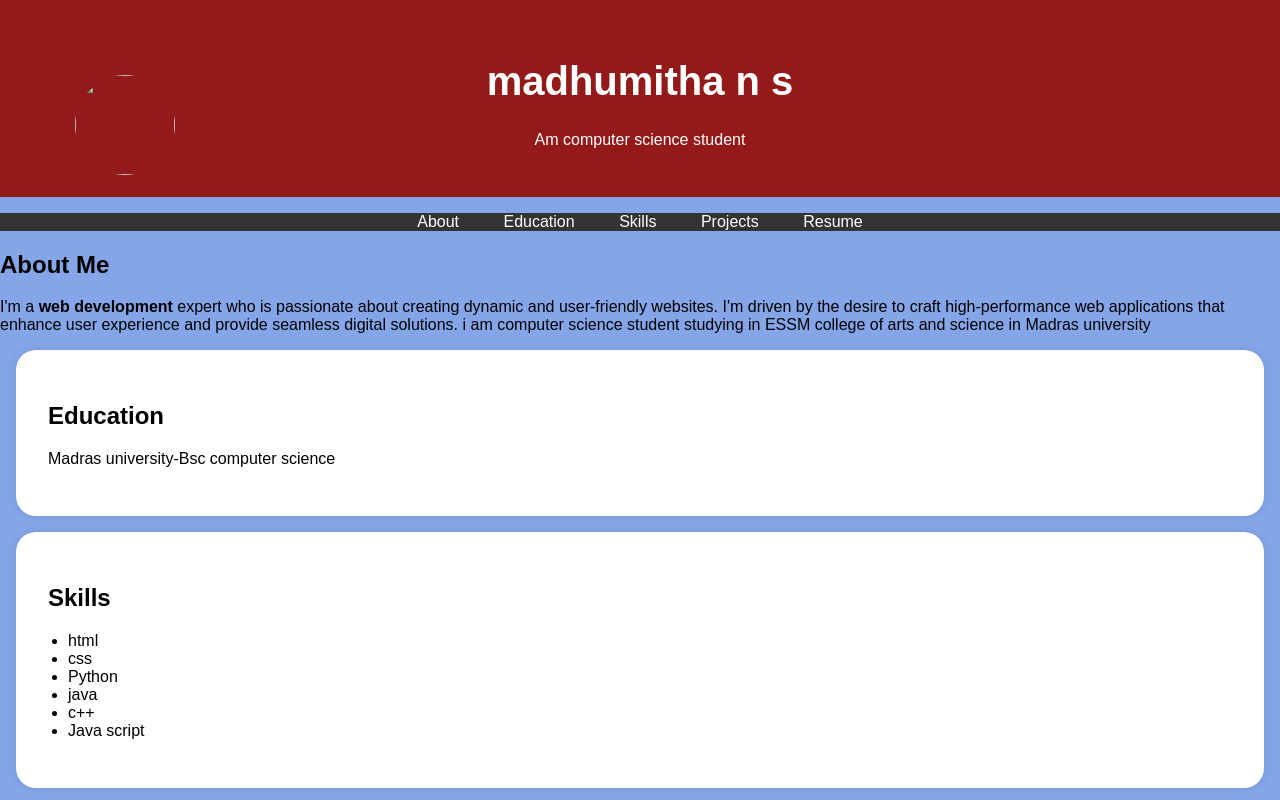
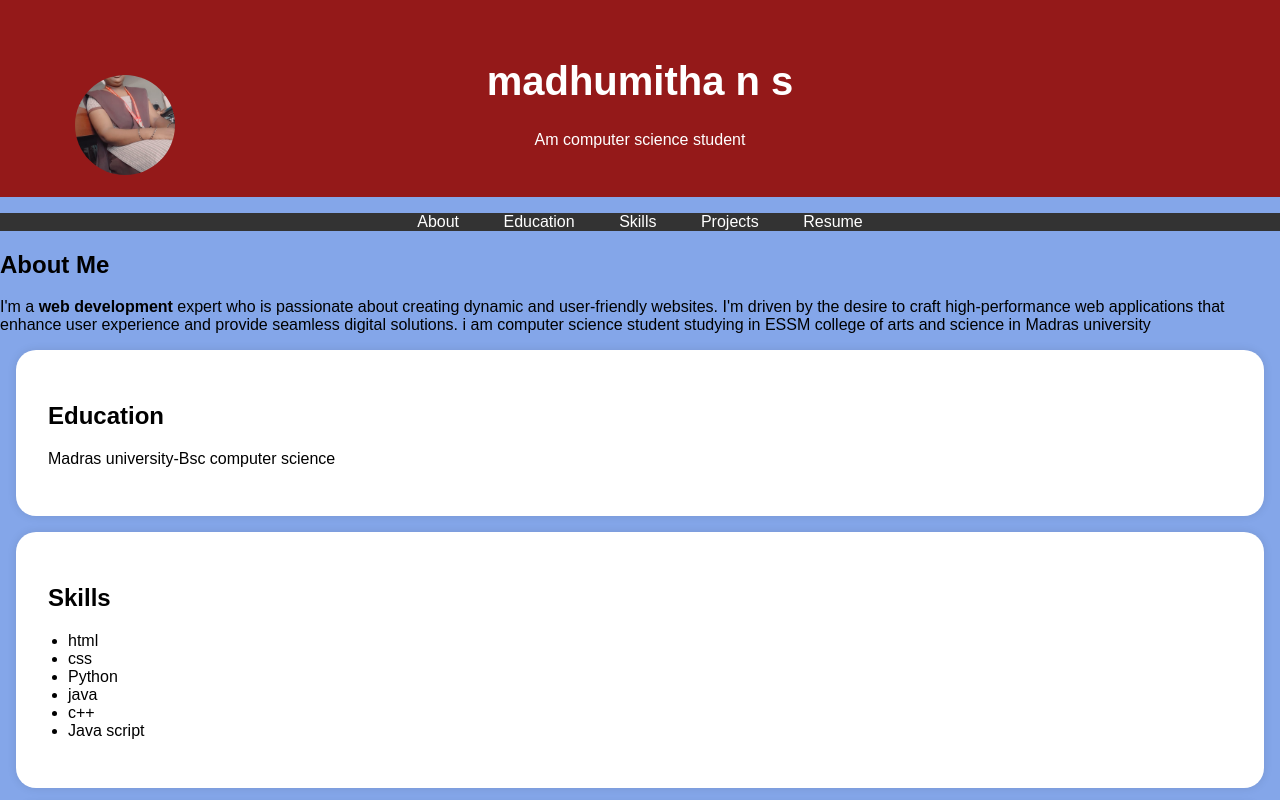
Before and after one commit to madhu922/Madhu, a plain HTML site: page index.html in a window 1280 px wide. Shown: the top 800 px of the page. Drawn offline with Linux system fonts and the light colour scheme.

Commit message:
Update index.html

```diff
--- a/index.html
+++ b/index.html
@@ -95,7 +95,7 @@
     <header>
         <div class="header-content">
             <!-- Add your profile picture here -->
-            <img src="profilephoto.jpg alt="Your Profile Picture" class="profile-picture">
+            <img src="profilephoto.jpg" alt="Your Profile Picture" class="profile-picture">
             <h1>madhumitha n s</h1>
             <p>Am computer science student</p>
         </div>
```
